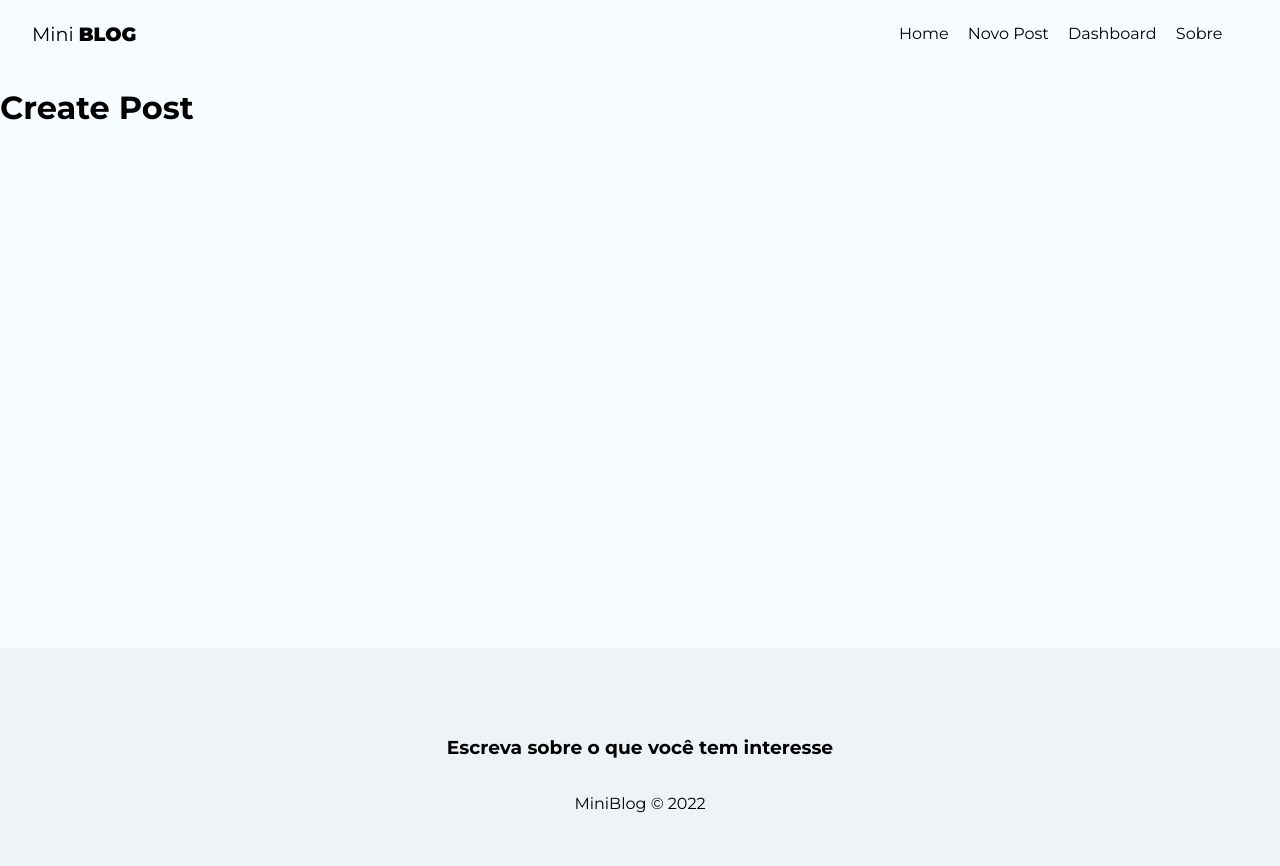
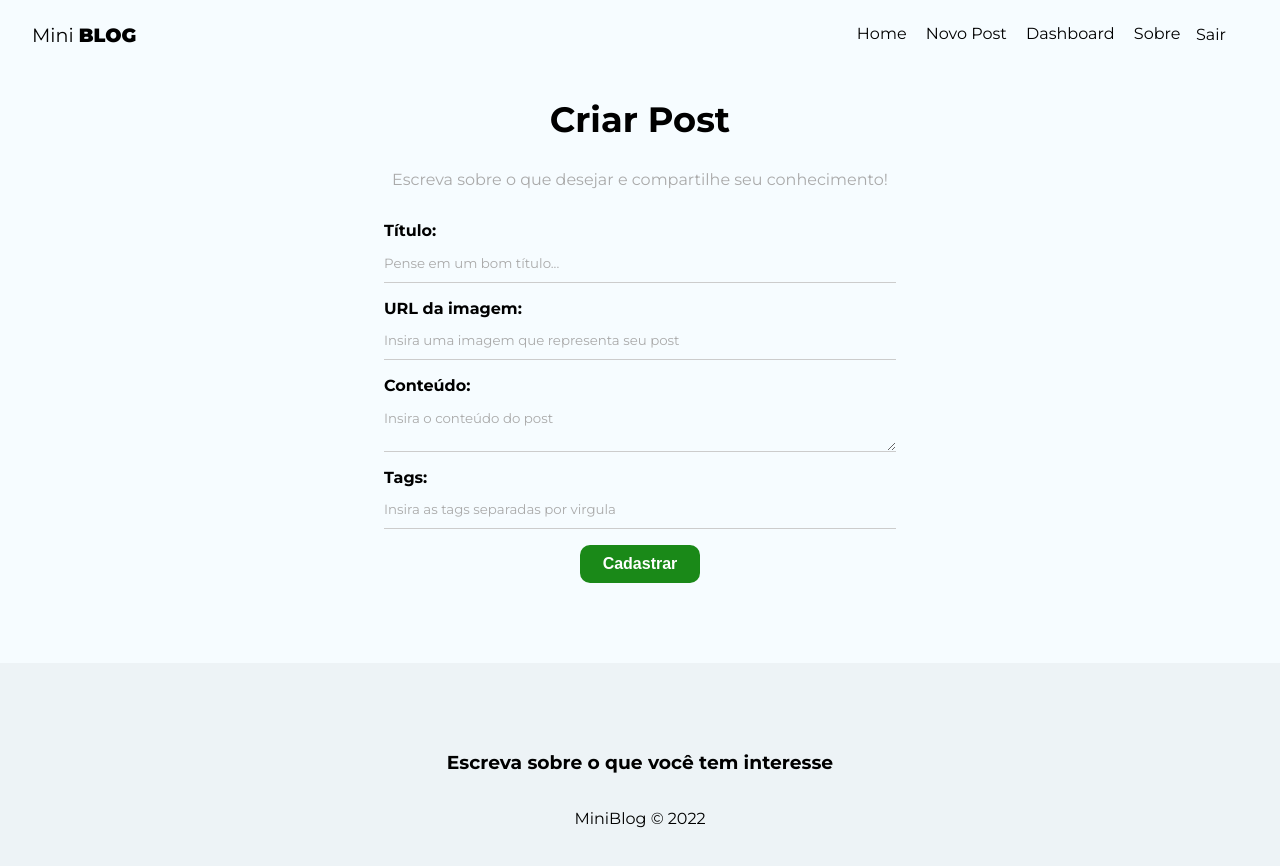
Before and after one commit to jonathancosta746/Mini-blog-React-Js, a React (Create React App) app: page /posts/create in a window 1280 px wide. Shown: the top 866 px of the page. Built offline with nearby package versions, Linux system fonts and the light colour scheme; no server answers; sample sign-in values are in the browser's storage.

Commit message:
adicionado conexão com o bando de dados firebase

```diff
--- a/src/components/NavBar.js
+++ b/src/components/NavBar.js
@@ -9,6 +9,7 @@ import styles from "./NavBar.module.css";
 const NavBar = () => {
 
     const {user} = useAuthValue();
+    const {logout} = useAuthentication();
 
   return (
     <nav className={styles.navbar}>
@@ -40,6 +41,11 @@ const NavBar = () => {
             <li>
                 <NavLink to="/about">Sobre</NavLink>
             </li>
+            {user && (
+                <li>
+                    <button onClick={logout}>Sair</button>
+                </li>
+            )}
         </ul>
     </nav>
   );
--- a/src/hooks/useAuthentication.js
+++ b/src/hooks/useAuthentication.js
@@ -29,6 +29,9 @@ export const useAuthentication = () => {
         };
     };
 
+
+
+    // Register
     const createUser = async (data) => {
         checkIfIsCancelled();
 
@@ -67,6 +70,44 @@ export const useAuthentication = () => {
 
     };
 
+
+    //Logout
+
+    const logout = () => {
+        checkIfIsCancelled();
+
+        signOut(auth);
+    };
+
+
+    //login
+    const login = async(data) => {
+        checkIfIsCancelled();
+
+        setLoading(true);
+        setError(false);
+
+        try {
+
+            await signInWithEmailAndPassword(auth, data.email, data.password);
+            setLoading(false);
+
+        } catch (error) {
+
+            let systemErrorMessage;
+
+            if(error.message.includes("user-not-found")) {
+                systemErrorMessage = "Usuário não encontrado."
+            }else if (error.message.includes("wrong-password")) {
+                systemErrorMessage = "Senha incorreta."
+        } else {
+            systemErrorMessage ="Ocorreu um erro, por favor tente novamente mais tarde"
+        };
+        setError(systemErrorMessage);
+        setLoading(false);
+        }
+    };
+
     useEffect(() => {
         return () => setCancelled(true)
     }, []);
@@ -75,6 +116,8 @@ export const useAuthentication = () => {
         auth,
         createUser,
         error,
-        loading
+        loading,
+        logout,
+        login,
     };
 };
--- /dev/null
+++ b/src/hooks/useInsertDocument.js
@@ -0,0 +1,69 @@
+import { useState, useEffect, useReducer } from "react";
+import { db } from "../firebase/config";
+import { collection, addDoc, Timestamp } from "firebase/firestore";
+import { async } from "@firebase/util";
+
+const initialState = {
+    loading: null,
+    error: null
+}
+
+const insertReducer = (state, action) => {
+    switch(action.type){
+        case "LOADING":
+            return {loading: true, error: null}
+        case "INSERTED_DOC":
+            return {loading: false, error: null}
+        case "ERROR":
+            return {loading: false, error: action.payload}
+        default:
+            return state;
+    }
+};
+
+export const useInsertDocument = (docCollection) => {
+    const [response, dispatch] = useReducer(insertReducer, initialState)
+
+    // deall with memory leak
+    const [cancelled, setCancelled] = useState(false)
+
+    const checkCancelBeforeDispatch = (action) => {
+        if(!cancelled) {
+            dispatch(action)
+        }
+    };
+
+    useEffect(() => {
+        return () => setCancelled(true)
+    }, [])
+
+    const insertDocument = async(document) => {
+        checkCancelBeforeDispatch({
+            type: "LOADING",
+        });
+
+        try {
+
+            const newDocument = {...document, createdAt: Timestamp.now()}
+
+            const insertedDocument = await addDoc(
+                collection(db, docCollection),
+                newDocument
+            );
+
+            checkCancelBeforeDispatch({
+                type: "INSERTED_DOC",
+                payload: insertedDocument,
+            });
+
+        } catch (error) {
+            checkCancelBeforeDispatch({
+                type: "ERROR",
+                payload: error.message,
+            });
+
+        }
+    };
+
+    return { insertDocument, response };
+};
--- a/src/pages/About/About.js
+++ b/src/pages/About/About.js
@@ -1,10 +1,14 @@
 //css
 import styles from './About.module.css';
 
+import { Link } from 'react-router-dom';
+
 const About = () => {
   return (
-    <div>
-        <h1>About</h1>
+    <div className={styles.about}>
+        <h2>Sobre o Mini <span>Blog</span></h2>
+        <p>Este projeto consiste em um blog criado com React no front-end e utilizando o Firebase no back-end.</p>
+        <Link to="/posts/create" className='btn'>Criar post</Link>
     </div>
   )
 }
--- a/src/pages/About/About.module.css
+++ b/src/pages/About/About.module.css
@@ -0,0 +1,18 @@
+.about{
+    text-align: center;
+    display: flex;
+    flex-direction: column;
+    align-items: center;
+}
+
+.about p{
+    color: #aaa;
+    margin-bottom: 2em;
+}
+
+.about a {
+    display: block;
+    margin-top: 15px;
+    padding: 10px 15px;
+    padding: 10px 15px;
+}
--- a/src/pages/CreatePost/CreatePost.js
+++ b/src/pages/CreatePost/CreatePost.js
@@ -1,13 +1,104 @@
 import styles from "./CreatePost.module.css"
 
+import { useState } from "react";
+import { useNavigate } from "react-router-dom";
+import { useAuthValue } from "../../context/AuthContext";
+import { useInsertDocument } from "../../hooks/useInsertDocument";
+
 const CreatePost = () => {
+  const [title, setTitle] = useState("");
+  const [image, setImage] = useState("");
+  const [body, setBody] = useState("");
+  const [tags, setTags] = useState([]);
+  const [formError, setFormError] = useState("");
+
+  const {user} = useAuthValue();
+  const {insertDocument, response} = useInsertDocument("posts")
+
+  const handleSubmit = (e) => {
+    e.preventDefault();
+    setFormError("");
+
+    //validate image URL
+
+    //Criar array de tags
+
+
+    //Check todos os valores
+
+    insertDocument({
+      title,
+      image,
+      body,
+      tags,
+      uid: user.uid,
+      createdBy: user.displayName
+    })
+
+    // Redirect to home page
+
+  };
+
   return (
-    <div>
-        <h1>
-            Create Post
-        </h1>
+    <div className={styles.create_post}>
+      <h2>Criar Post</h2>
+      <p>Escreva sobre o que desejar e compartilhe seu conhecimento!</p>
+      <form onSubmit={handleSubmit}>
+        <label>
+          <span>Título:</span>
+          <input
+            type="text"
+            name="title"
+            required
+            placeholder="Pense em um bom título..."
+            onChange={(e) => setTitle(e.target.value)}
+            value={title}
+          />
+        </label>
+        <label>
+          <span>URL da imagem:</span>
+          <input
+            type="text"
+            name="image"
+            required
+            placeholder="Insira uma imagem que representa seu post"
+            onChange={(e) => setImage(e.target.value)}
+            value={title}
+          />
+        </label>
+        <label>
+          <span>Conteúdo:</span>
+          <textarea
+            name="body"
+            required
+            placeholder="Insira o conteúdo do post"
+            onChange={(e) => setBody(e.target.value)}
+            value={body}>
+          </textarea>
+        </label>
+        <label>
+          <span>Tags:</span>
+          <input
+            type="text"
+            name="tags"
+            required
+            placeholder="Insira as tags separadas por virgula"
+            onChange={(e) => setTags(e.target.value)}
+            value={tags}
+          />
+        </label>
+
+        {!response.loading && <button className="btn">Cadastrar</button>}
+        {response.loading && (
+          <button className="btn" disabled>
+            Aguarde...
+          </button>
+        )}
+        {response.error && <p className="error">{response.error}</p>}
+
+      </form>
     </div>
-  )
-}
+  );
+};
 
 export default CreatePost
--- a/src/pages/CreatePost/CreatePost.module.css
+++ b/src/pages/CreatePost/CreatePost.module.css
@@ -0,0 +1,12 @@
+.create_post {
+    text-align: center;
+}
+
+.create_post h2{
+    font-size: 2.2em;
+}
+
+.create_post p {
+    color: #aaa;
+    margin-bottom: 2em;
+}
--- a/src/pages/Login/Login.js
+++ b/src/pages/Login/Login.js
@@ -1,9 +1,73 @@
 import styles from "./Login.module.css"
 
+import {useState, useEffect} from 'react';
+
+import { useAuthentication } from "../../hooks/useAuthentication";
+
 const Login = () => {
+
+  const [email, setEmail] = useState("");
+  const [password, setPassword] = useState("");
+  const [error, setError] = useState("");
+
+  const {login, error: authError, loading} = useAuthentication();
+
+  const handleSubmit = async (e) => {
+    e.preventDefault();
+
+    setError("");
+
+    const user = {
+      email,
+      password,
+    };
+
+    const res = await login(user);
+
+    console.log(res);
+  };
+
+  useEffect(() => {
+
+    if(authError) {
+      setError(authError);
+    }
+
+  }, [authError]);
+
+
+
   return (
-    <div>
-        <h1>Login</h1>
+    <div className={styles.login}>
+        <h1>Entrar</h1>
+        <p>Faça o login para poder utilizar o sistema</p>
+        <form onSubmit={handleSubmit}>
+          <label>
+            <span>E-mail:</span>
+            <input
+              type="email"
+              name="email"
+              required
+              placeholder="E-mail do usuário"
+              value={email}
+              onChange={(e) => setEmail(e.target.value)}
+              />
+          </label>
+          <label>
+            <span>Senha:</span>
+            <input
+              type="password"
+              name="password"
+              required
+              placeholder="Insira sua senha"
+              value={password}
+              onChange={(e) => setPassword(e.target.value)}
+              />
+          </label>
+          {!loading && <button className="btn">Entrar</button>}
+          {loading && <button className="btn" disabled>Aguarde...</button>}
+          {error && <p className="error">{error}</p>}
+        </form>
     </div>
   )
 }
--- a/src/pages/Login/Login.module.css
+++ b/src/pages/Login/Login.module.css
@@ -0,0 +1,7 @@
+.login {
+    text-align: center;
+}
+
+.login p{
+    color: #aaa;
+}
```
